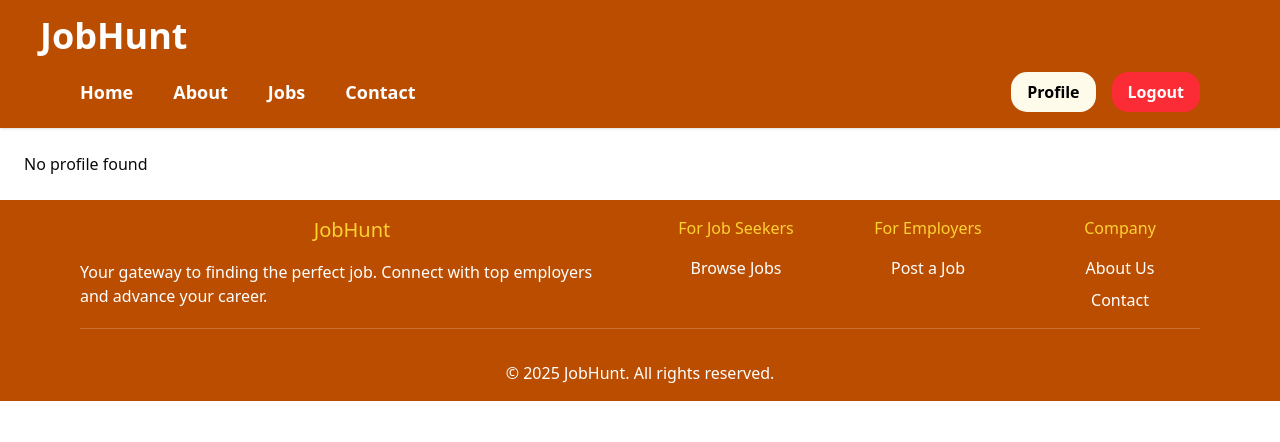
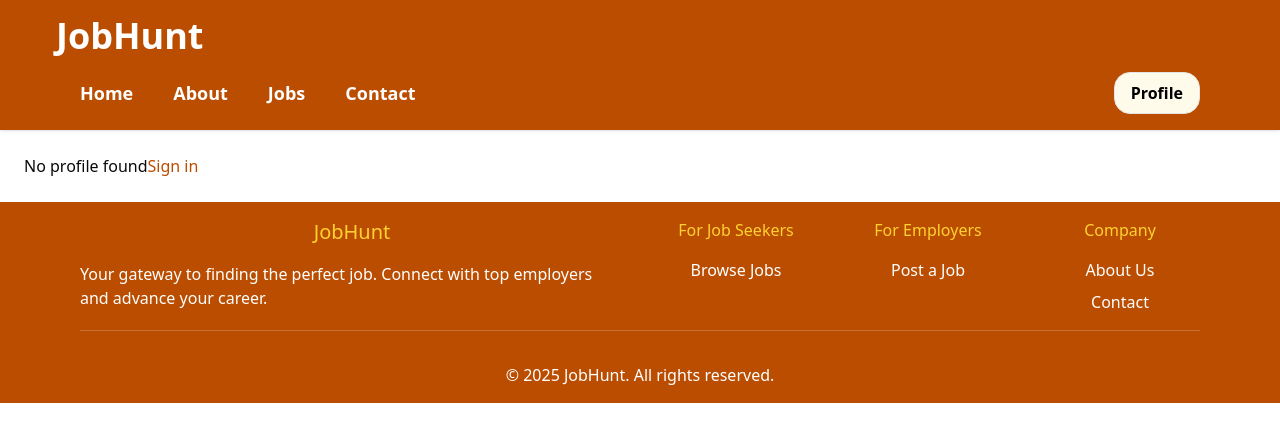
Before and after one commit to boluwatife1110/JOB-HUNT, a Next.js app: page /profile in a window 1280 px wide. Shown: the top 442 px of the page. Built offline with nearby package versions, Linux system fonts and the light colour scheme; no server answers; sample sign-in values are in the browser's storage.

Commit message:
still on the profile

```diff
--- a/src/components/app/profile.jsx
+++ b/src/components/app/profile.jsx
@@ -117,7 +117,9 @@ axios.get("https://job-hunt-backend-production-e87d.up.railway.app/users/profile
 
   // ================= LOADING =================
   if (loading) return <p className="p-6">Loading profile...</p>;
-  if (!profile) return <p className="p-6">No profile found</p>;
+  if (!profile) return <p className="p-6">No profile found
+  <a href="/signin" className="text-amber-700" >Sign in</a>
+  </p>;
 
   const isRecruiter = profile.user_type === "recruiter";
 
--- a/src/components/navigation/navbar.jsx
+++ b/src/components/navigation/navbar.jsx
@@ -12,22 +12,11 @@ export default function Navbar() {
   const [isLoggedIn, setIsLoggedIn] = useState(false);
   const router = useRouter();
 
-  // ================= CHECK AUTH =================
   useEffect(() => {
-    const checkAuth = () => {
-      const token = localStorage.getItem("access_token");
-      setIsLoggedIn(!!token);
-    };
-
-    checkAuth();
-
-    // listens for changes from other tabs
-    window.addEventListener("storage", checkAuth);
-
-    return () => window.removeEventListener("storage", checkAuth);
+    const token = localStorage.getItem("access_token");
+    if (token) setIsLoggedIn(true);
   }, []);
 
-  // ================= LOGOUT =================
   const handleLogout = () => {
     localStorage.removeItem("access_token");
     localStorage.removeItem("refresh_token");
@@ -40,10 +29,10 @@ export default function Navbar() {
   return (
     <header className="bg-amber-700 text-white shadow-sm">
 
-      {/* TOP BAR */}
+      {/* Top Bar */}
       <div className="flex items-center justify-between px-4 md:px-10 py-4">
         <Link href="/">
-          <h1 className="font-black text-2xl md:text-4xl cursor-pointer">
+          <h1 className="font-black text-2xl px-4 md:text-4xl cursor-pointer">
             JobHunt
           </h1>
         </Link>
@@ -51,12 +40,13 @@ export default function Navbar() {
         <button
           className="md:hidden"
           onClick={() => setShowMenu(!showMenu)}
+          aria-label="Toggle Menu"
         >
           {showMenu ? <X size={28} /> : <Menu size={28} />}
         </button>
       </div>
 
-      {/* NAV */}
+      {/* Nav Content */}
       <nav
         className={cn(
           "md:flex md:items-center md:justify-between md:px-20 md:pb-4",
@@ -65,7 +55,7 @@ export default function Navbar() {
             : "hidden md:flex"
         )}
       >
-        {/* LINKS */}
+        {/* Links */}
         <ul className="flex flex-col md:flex-row gap-6 md:gap-10 text-center text-lg font-medium">
           {NAV_LINKS.map((link, index) => (
             <li key={index}>
@@ -79,19 +69,18 @@ export default function Navbar() {
           ))}
         </ul>
 
-        {/* AUTH BUTTONS */}
-        <div className="flex justify-center gap-4 mt-6 md:mt-0">
-
+        {/* Auth Buttons */}
+        <div className="flex  justify-center md:flex-row gap-4 mt-6 md:mt-0 px-4 md:px-0">
           {!isLoggedIn ? (
             <>
               <Link href="/signin">
-                <button className="px-4 py-2 rounded-2xl bg-amber-50 text-black font-semibold">
+                <button className="border py-2 px-4 rounded-2xl bg-amber-50 text-black font-semibold">
                   Sign In
                 </button>
               </Link>
 
               <Link href="/signup">
-                <button className="px-4 py-2 rounded-2xl bg-amber-50 text-black font-semibold">
+                <button className="border py-2 px-4 rounded-2xl bg-amber-50 text-black font-semibold">
                   Sign Up
                 </button>
               </Link>
@@ -99,19 +88,21 @@ export default function Navbar() {
           ) : (
             <>
               <Link href="/profile">
-                <button className="px-4 py-2 rounded-2xl bg-amber-50 text-black font-semibold">
+                <button className="border py-2 px-4 rounded-2xl bg-amber-50 text-black font-semibold">
                   Profile
                 </button>
               </Link>
 
-              <button
-                onClick={handleLogout}
-                className="px-4 py-2 rounded-2xl bg-red-500 text-white font-semibold"
-              >
-                Logout
-              </button>
+
             </>
           )}
+
+          {/* Always visible */}
+          {/* <Link href="/jobs">
+            <button className="border py-2 px-4 rounded-2xl bg-black text-white font-semibold">
+              Post a Job
+            </button>
+          </Link> */}
         </div>
       </nav>
     </header>
```
